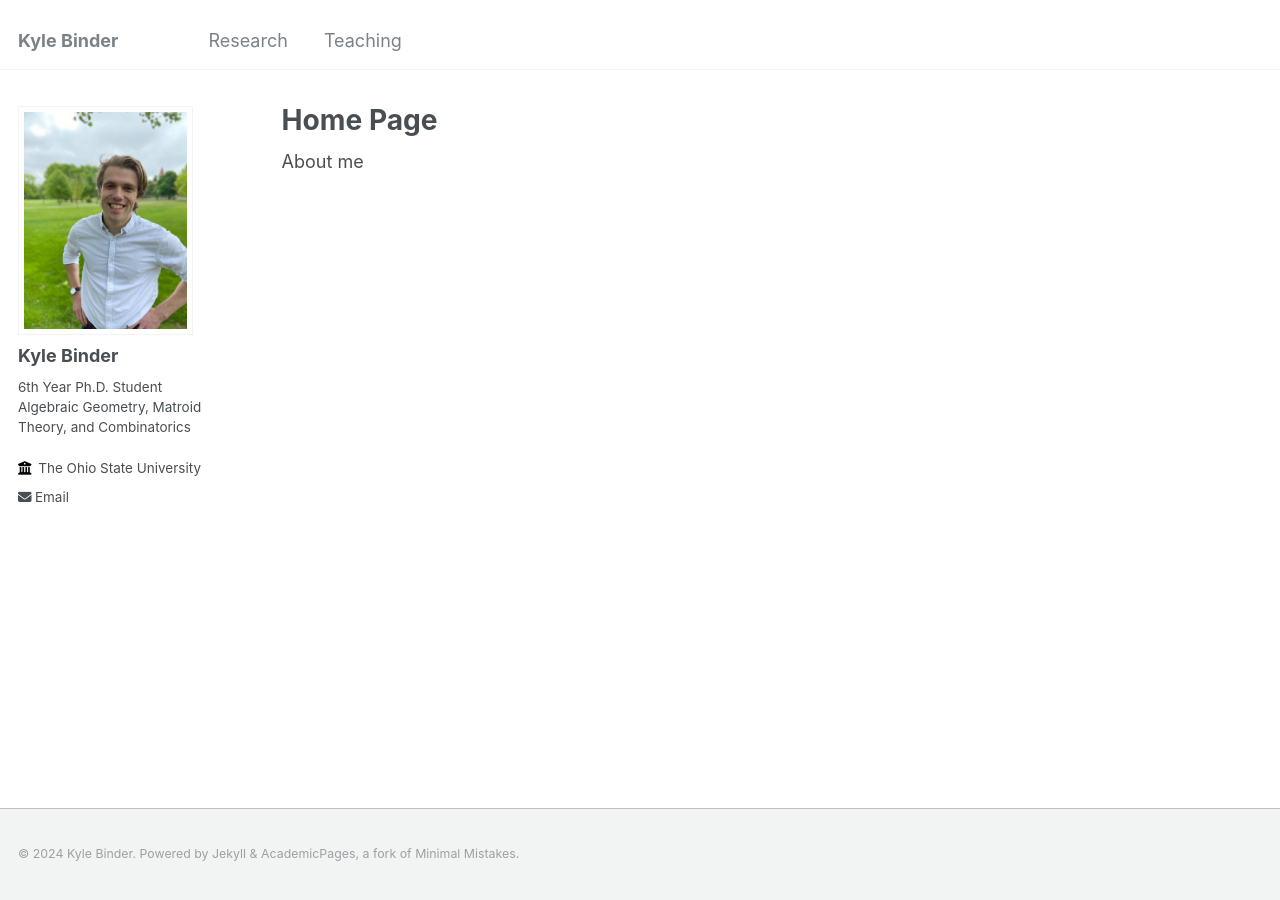
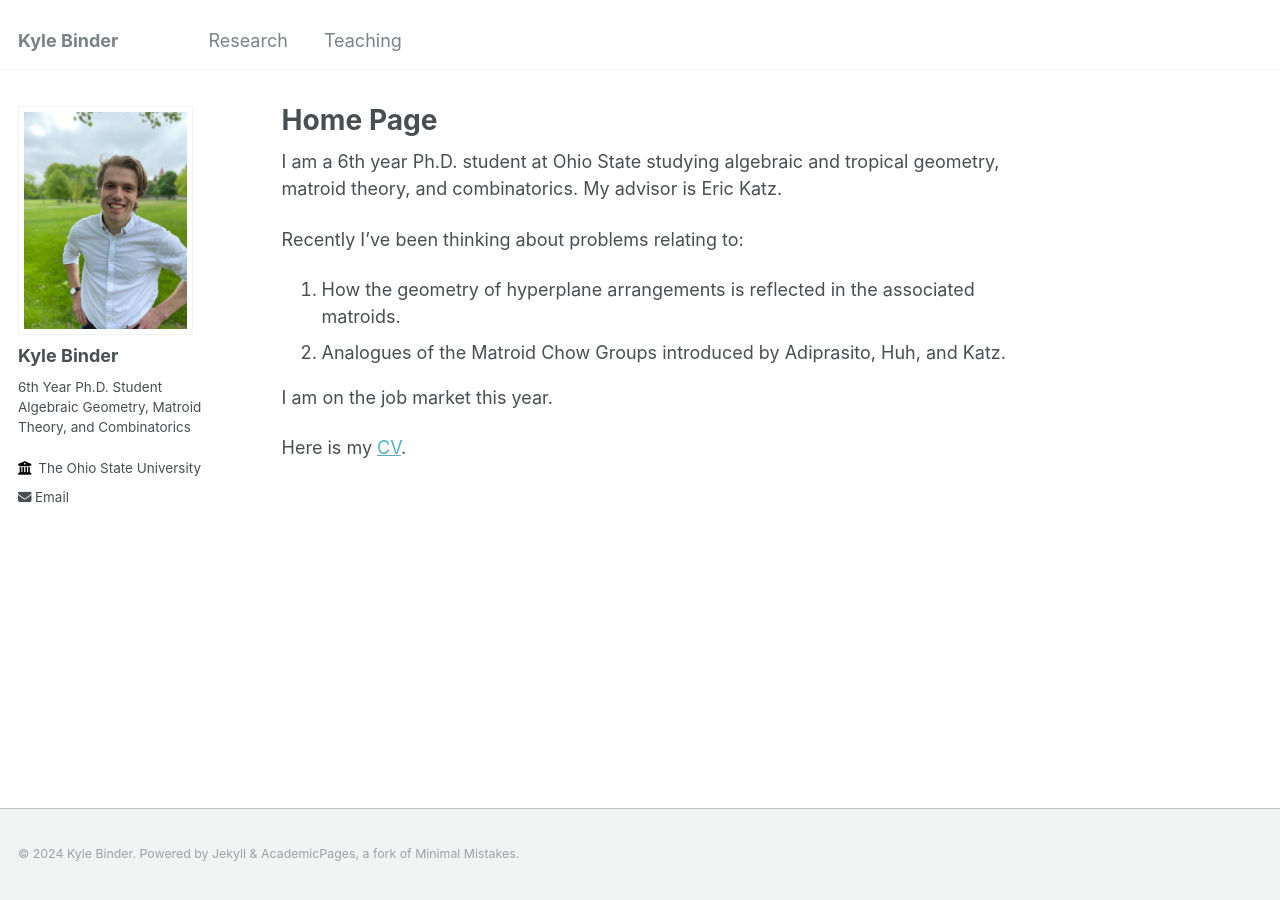
Before and after one commit to bindercommakyle/bindercommakyle.github.io, a Jekyll site: the page built from _pages/about.md, in a window 1280 px wide. Built offline with Jekyll 4.4.1, drawn with Linux system fonts in a browser that asks for light colours.

Commit message:
Update about.md

```diff
--- a/_pages/about.md
+++ b/_pages/about.md
@@ -7,4 +7,12 @@ redirect_from:
   - /about.html
 ---
 
-About me
+I am a 6th year Ph.D. student at Ohio State studying algebraic and tropical geometry, matroid theory, and combinatorics. My advisor is Eric Katz.
+
+Recently I've been thinking about problems relating to:
+1. How the geometry of hyperplane arrangements is reflected in the associated matroids.
+2. Analogues of the Matroid Chow Groups introduced by Adiprasito, Huh, and Katz.
+
+I am on the job market this year.
+
+Here is my [CV](https://www.bindercommakyle.github.io/cv7-11-2024.pdf).
```
